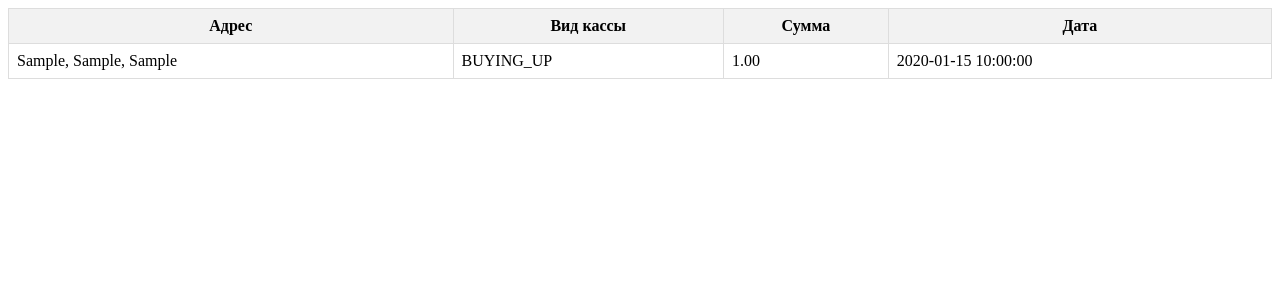
After one commit to NikolayChegivarov/cash_registers, a Django app: page /the_remains/ in a window 1280 px wide. The commit adds this page. Shown: the top 300 px of the page. Run offline with Django 5.2, Linux system fonts and the light colour scheme; tables that the repository leaves empty hold one stand-in row (values such as "Sample post"); some libraries are stand-ins or nearby versions.

Commit message:
TheRemainsView

```diff
--- a/cash_project/urls.py
+++ b/cash_project/urls.py
@@ -38,7 +38,8 @@ from cashbox_app.views import (
     HarvestAddressSchoiceViews,
     HarvestAddressViews,
     ChangedStatusView,
-    CollectedMetalView
+    CollectedMetalView,
+    TheRemainsView
 )
 
 urlpatterns = [
@@ -124,4 +125,7 @@ urlpatterns = [
     path('changed-status/<int:selected_address_id>/',
          ChangedStatusView.as_view(),
          name='changed_status'),  # Показывает измененный адрес.
+    path('the_remains/',
+         TheRemainsView.as_view(),
+         name='the_remains'),  # Показывает измененный адрес.
 ]
--- a/cashbox_app/templates/supervisor.html
+++ b/cashbox_app/templates/supervisor.html
@@ -57,6 +57,7 @@
         <button onclick="window.location.href='{% url 'schedule' %}'">Соблюдение расписания</button>
         <button onclick="window.location.href='{% url 'price_changes'%}'">Установить цены</button>
         <button onclick="window.location.href='{% url 'harvest'%}'">Урожай</button>
+        <button onclick="window.location.href='{% url 'the_remains'%}'">Остатки</button>
     </div>
 </body>
 </html>
--- /dev/null
+++ b/cashbox_app/templates/the-remains.html
@@ -0,0 +1,47 @@
+{% block content %}
+<head>
+    <meta charset="UTF-8">
+    <title>Сверка кассы</title>
+    <style>
+        .balance-table {
+            width: 100%;
+            border-collapse: collapse;
+        }
+        .balance-table th, .balance-table td {
+            border: 1px solid #ddd;
+            padding: 8px;
+        }
+        .balance-table th {
+            background-color: #f2f2f2;
+            color: black;
+        }
+    </style>
+</head>
+
+<form method="post">
+    {% csrf_token %}
+    <input type="hidden" name="next" value="{{ next }}">
+
+    <table class="balance-table">
+        <thead>
+            <tr>
+                <th>Адрес</th>
+                <th>Вид кассы</th>
+                <th>Сумма</th>
+                <th>Дата</th>
+            </tr>
+        </thead>
+        <tbody>
+            {% for result in results %}
+            <tr>
+                <td>{{ result.id_address__city }}, {{ result.id_address__street }}, {{ result.id_address__home }}</td>
+                <td>{{ result.cas_register }}</td>
+                <td>{{ result.cash_register_end }}</td>
+                <td>{{ result.last_updated|date:"Y-m-d H:i:s" }}</td>
+            </tr>
+            {% endfor %}
+        </tbody>
+    </table>
+
+</form>
+{% endblock %}
--- a/cashbox_app/views.py
+++ b/cashbox_app/views.py
@@ -77,7 +77,7 @@ pd.set_option("display.width", 1000)
 
 
 def current_balance(address_id):
-    """Функция для получения текущего баланса кассы"""
+    """Функция для получения текущего баланса касс, конкретного филиала."""
     # Создаю словарь с балансами касс.
     balance = {"buying_up": None, "pawnshop": None, "technique": None}
 
@@ -141,7 +141,7 @@ def current_balance(address_id):
 
 
 def full_current_balance(address_id):
-    """Функция для получения текущего баланса кассы + введенные ранее данные."""
+    """Функция для получения текущего баланса кассы + введенные текущие данные."""
     # Создаю словарь с балансами касс.
     print("достаем все данные.")
     balance = {"buying_up": None, "pawnshop": None, "technique": None}
@@ -1868,3 +1868,22 @@ class ChangedStatusView(TemplateView):
         selected_address_id = self.kwargs.get('selected_address_id')
         context['selected_address_id'] = selected_address_id
         return context
+
+
+class TheRemainsView(TemplateView):
+    """Показать остатки по всем филиалам."""
+    template_name = "the-remains.html"
+
+    def get_context_data(self, **kwargs):
+        context = super().get_context_data(**kwargs)
+        context['results'] = CashReport.objects.select_related('id_address') \
+            .values(
+            'id_address__city',
+            'id_address__street',
+            'id_address__home',
+            'cas_register',
+            'cash_register_end'
+        ) \
+            .annotate(last_updated=Max("updated_at"))
+        pprint.pprint(context)
+        return context
```
